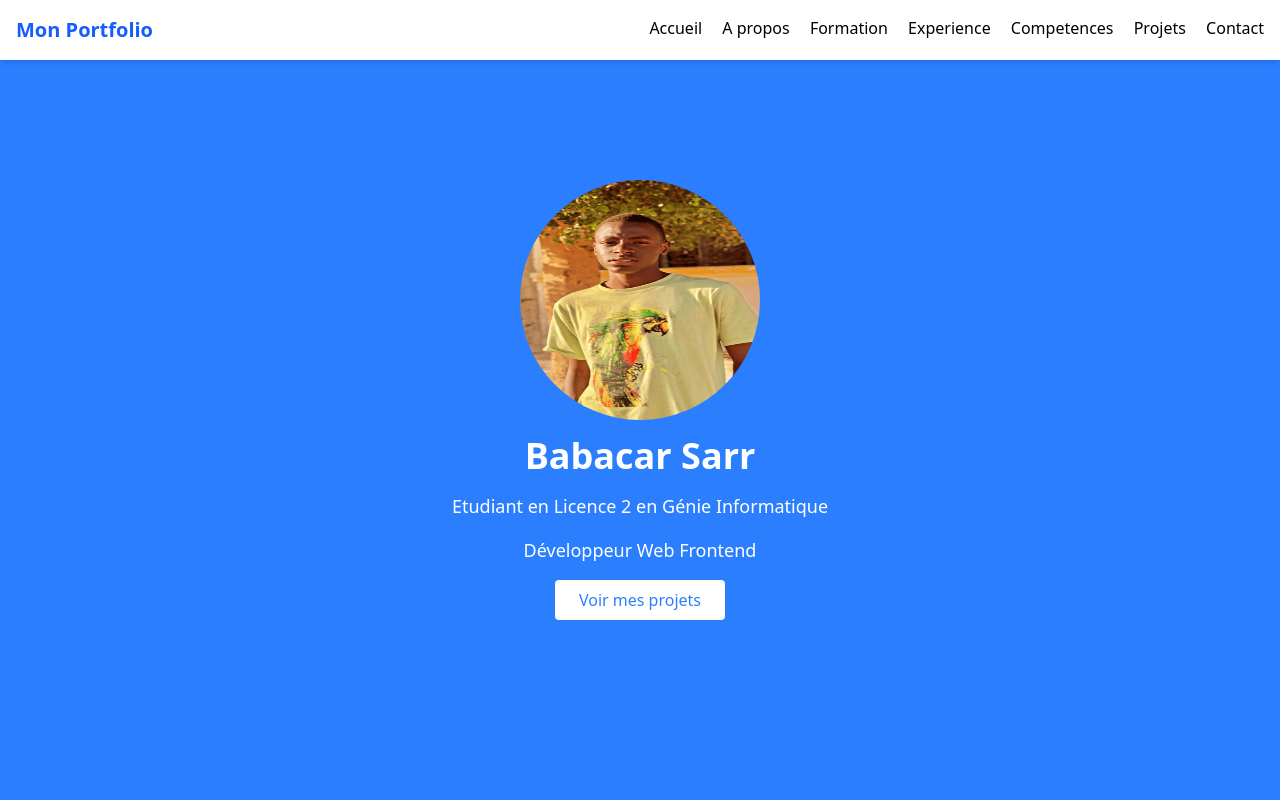
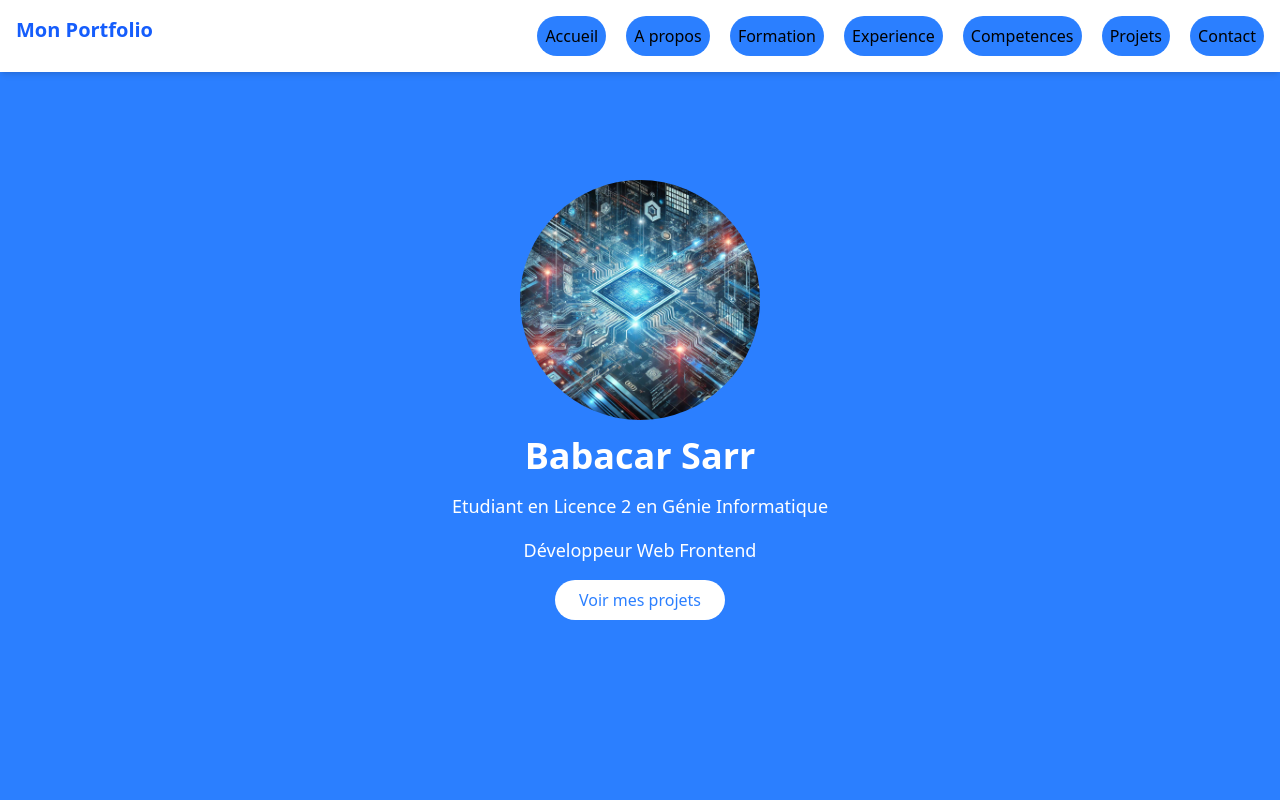
Before and after one commit to khalifasarr455/mon_portfolio, a website: page src/index.html in a window 1280 px wide. Shown: the top 800 px of the page. Drawn offline with Linux system fonts and the light colour scheme.

Commit message:
Mon Portfolio

```diff
--- a/index.html
+++ b/src/index.html
@@ -22,21 +22,27 @@ Mon Portfolio
 </h1>
 
 <nav class="space-x-4 hidden md:block">
-
-<a href="#home" class="hover:text-blue-500">Accueil</a>
-
-<a href="#about" class="hover:text-blue-500">A propos</a>
-
-<a href="#formation" class="hover:text-blue-500">Formation</a>
-
-<a href="#experience" class="hover:text-blue-500">Experience</a>
-
-<a href="#skills" class="hover:text-blue-500">Competences</a>
-
-<a href="#projects" class="hover:text-blue-500">Projets</a>
-
-<a href="#contact" class="hover:text-blue-500">Contact</a>
-
+<button class="bg-blue-500 rounded-full p-2">
+<a href="#home" class="hover:text-black-500">Accueil</a>
+</button>
+<button class="bg-blue-500 rounded-full p-2">
+<a href="#about" class="hover:text-black-500">A propos</a>
+</button>
+<button class="bg-blue-500 rounded-full p-2">
+<a href="#formation" class="hover:text-black-500">Formation</a>
+</button>
+<button class="bg-blue-500 rounded-full p-2">
+<a href="#experience" class="hover:text-black-500">Experience</a>
+</button>
+<button class="bg-blue-500 rounded-full p-2 hover">
+<a href="#skills" class="hover:text-black-500">Competences</a>
+</button>
+<button class="bg-blue-500 rounded-full p-2">
+<a href="#projects" class="hover:text-black-500">Projets</a>
+</button>
+<button class="bg-blue-500 rounded-full p-2">
+<a href="#contact" class="hover:text-black-500">Contact</a>
+</button>
 </nav>
 
 </div>
@@ -48,7 +54,7 @@ Mon Portfolio
 
 <div class="text-center">
 
-<img src="IMG-20251010-WA0109.jpg" class="w-60 h-60 mx-auto rounded-full mb-4">
+<img src="../assets/images/file-9W34bQJHz7VLp7ZTsqvseo.jpg" class="w-60 h-60 mx-auto rounded-full mb-4">
 
 <h2 class="text-4xl font-bold">
 Babacar Sarr
@@ -62,7 +68,7 @@ Etudiant en Licence 2 en Génie Informatique
 Développeur Web Frontend
 </p>
 
-<button class="mt-4 bg-white text-blue-500 px-6 py-2 rounded hover:bg-gray-200">
+<button class="mt-4 bg-white text-blue-500 px-6 py-2 rounded-full hover:bg-gray-200">
 Voir mes projets
 </button>
 
@@ -160,7 +166,7 @@ JavaScript
 </span>
 
 <span class="bg-blue-500 text-white px-4 py-2 rounded">
-JAVA
+GitHub
 </span>
 
 </div>
@@ -176,9 +182,9 @@ Projets
 
 <div class="grid md:grid-cols-2 gap-4">
 
-<div class="bg-white shadow rounded p-4">
+<div class="bg-white shadow rounded p-30">
 
-<img src="file-62gykTnd8nGTQg84nVT75x.webp" class="mb-4 rounded">
+<img src="../assets/images/file-62gykTnd8nGTQg84nVT75x.webp" class="mb-4 rounded">
 
 <h3 class="font-bold">Projet 1</h3>
 
@@ -186,9 +192,9 @@ Projets
 
 </div>
 
-<div class="bg-white shadow rounded p-4">
+<div class="bg-white shadow rounded p-30">
 
-<img src="file-79LqanPtwPF1QYTvdNygt2.webp" class="mb-4 rounded">
+<img src="../assets/images/file-79LqanPtwPF1QYTvdNygt2.webp" class="mb-4 rounded">
 
 <h3 class="font-bold">Projet 2</h3>
 
```
Also changed, not shown: IMG-20251010-WA0109.jpg (deleted), assets/images/file-62gykTnd8nGTQg84nVT75x.webp (renamed from file-62gykTnd8nGTQg84nVT75x.webp), assets/images/file-79LqanPtwPF1QYTvdNygt2.webp (renamed from file-79LqanPtwPF1QYTvdNygt2.webp), assets/images/file-9W34bQJHz7VLp7ZTsqvseo.jpg (added), src/input.css (renamed from input.css), src/output.css (renamed from output.css).
